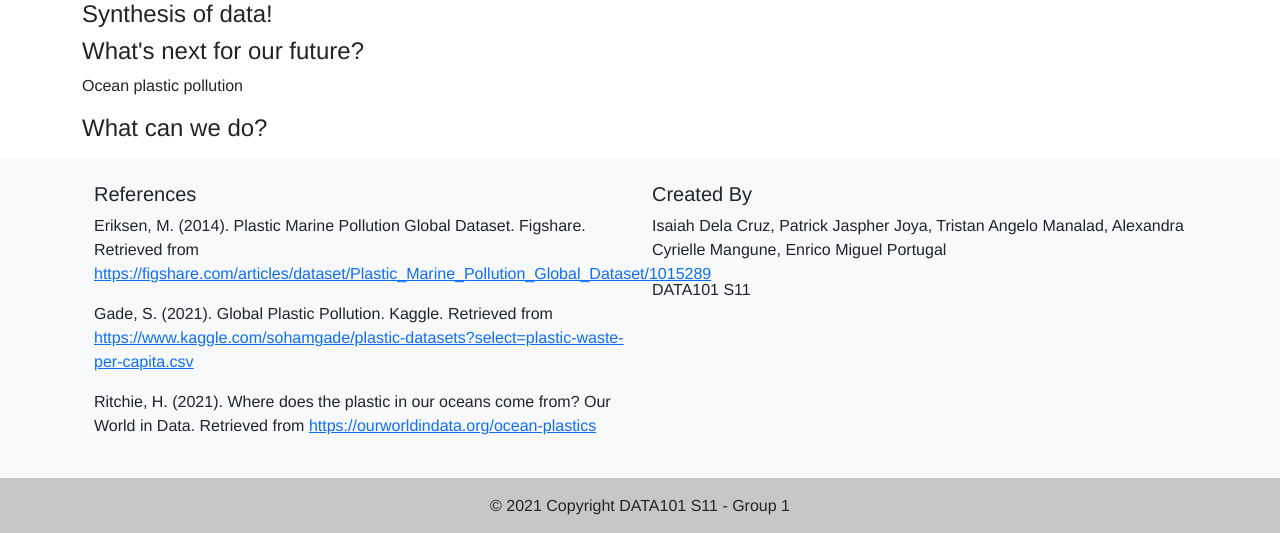
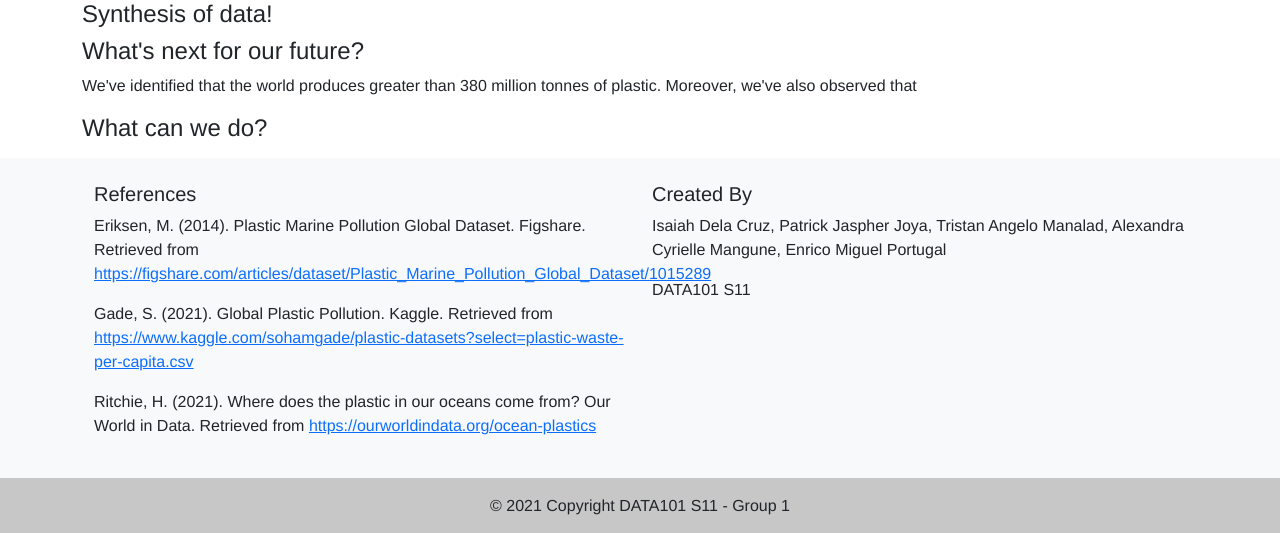
Before and after one commit to lexcyman/data101-app, a Flask app: page /synthesis-of-data in a window 1280 px wide. Shown: the part 56-589 px from the top of the page. Run offline with Flask 2, Linux system fonts and the light colour scheme.

Commit message:
Update synthesis.html

```diff
--- a/application/templates/synthesis.html
+++ b/application/templates/synthesis.html
@@ -5,7 +5,8 @@
 <h4>Synthesis of data!</h4>
 <h4>What's next for our future? </h4>
 <p>
-    Ocean plastic pollution
+    We've identified that the world produces greater than 380 million tonnes of
+    plastic. Moreover, we've also observed that
 </p>
 
 <h4>What can we do?</h4>
```
